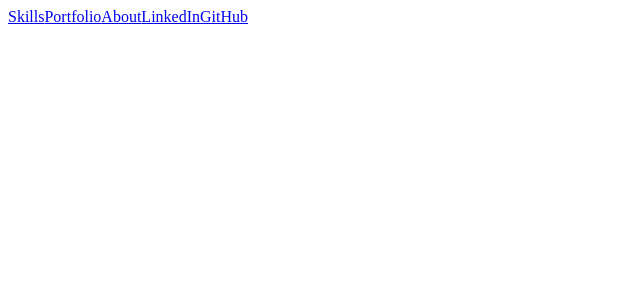
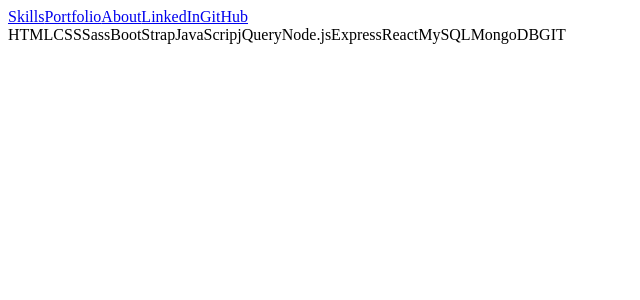
Before and after one commit to JBVenuto/reactportfolio, a React (Create React App) app: page / in a window 1280 px wide. Shown: the top 300 px of the page, without its empty margins (0-640 px from the left). Built offline with nearby package versions, Linux system fonts and the light colour scheme.

Commit message:
Began working on Skill component. Render it in App.js and send skills to the component

```diff
--- a/src/App.js
+++ b/src/App.js
@@ -20,6 +20,26 @@
     return (
       <div className="all">
         <Nav />
+        <div id="skills">
+          <Skill skill="HTML" />
+          <Skill skill="CSS" />
+          <Skill skill="Sass" />
+          <Skill skill="BootStrap" />
+          <Skill skill="JavaScrip" />
+          <Skill skill="jQuery" />
+          <Skill skill="Node.js" />
+          <Skill skill="Express" />
+          <Skill skill="React" />
+          <Skill skill="MySQL" />
+          <Skill skill="MongoDB" />
+          <Skill skill="GIT" />
+        </div>
+        <div id="portfolio">
+
+        </div>
+        <div id="about">
+
+        </div>
       </div>
     );
   }
--- a/src/components/Skill.js
+++ b/src/components/Skill.js
@@ -1,7 +1,7 @@
 import React from 'react';
 
-const Nav = () => (
-    <div></div>
+const Nav = (props) => (
+    <span>{props.skill}</span>
 );
 
 export default Nav;
```
